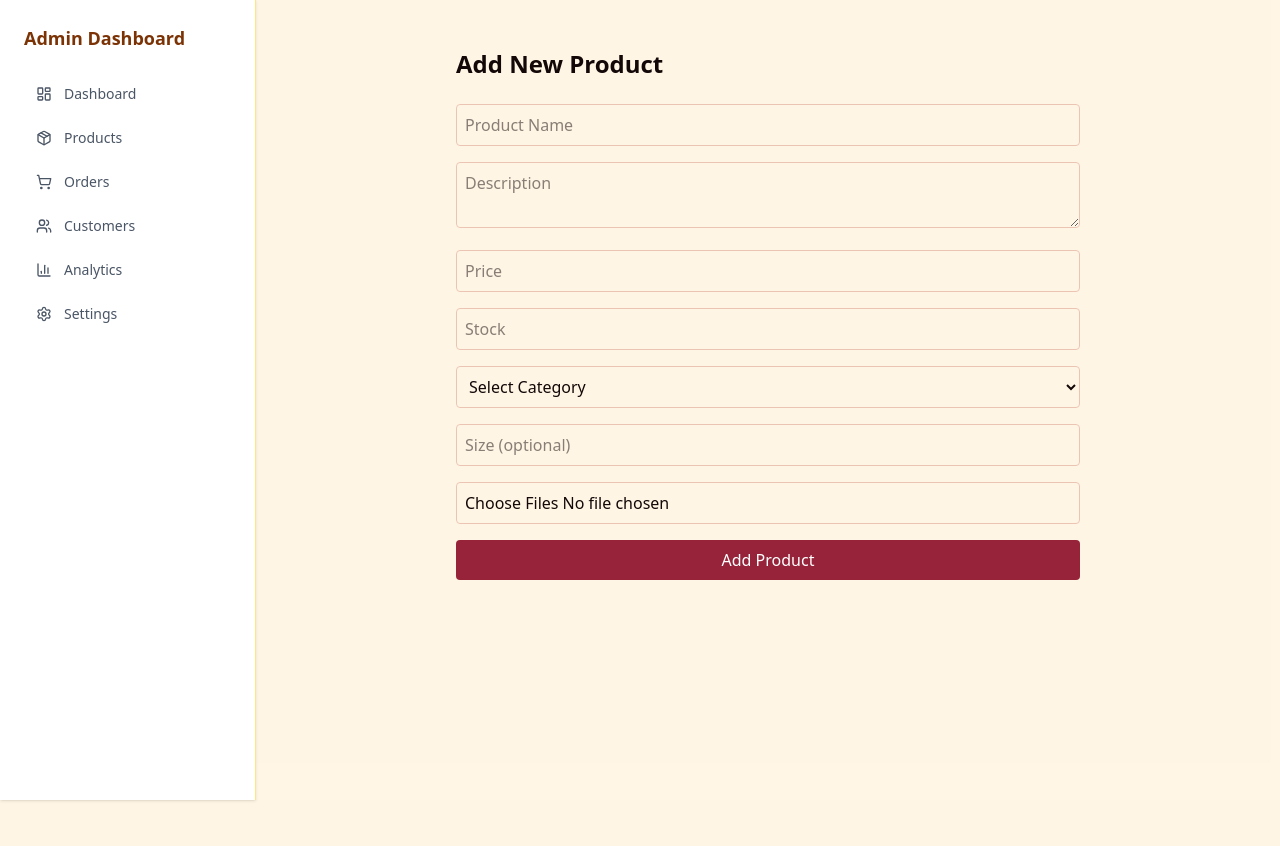
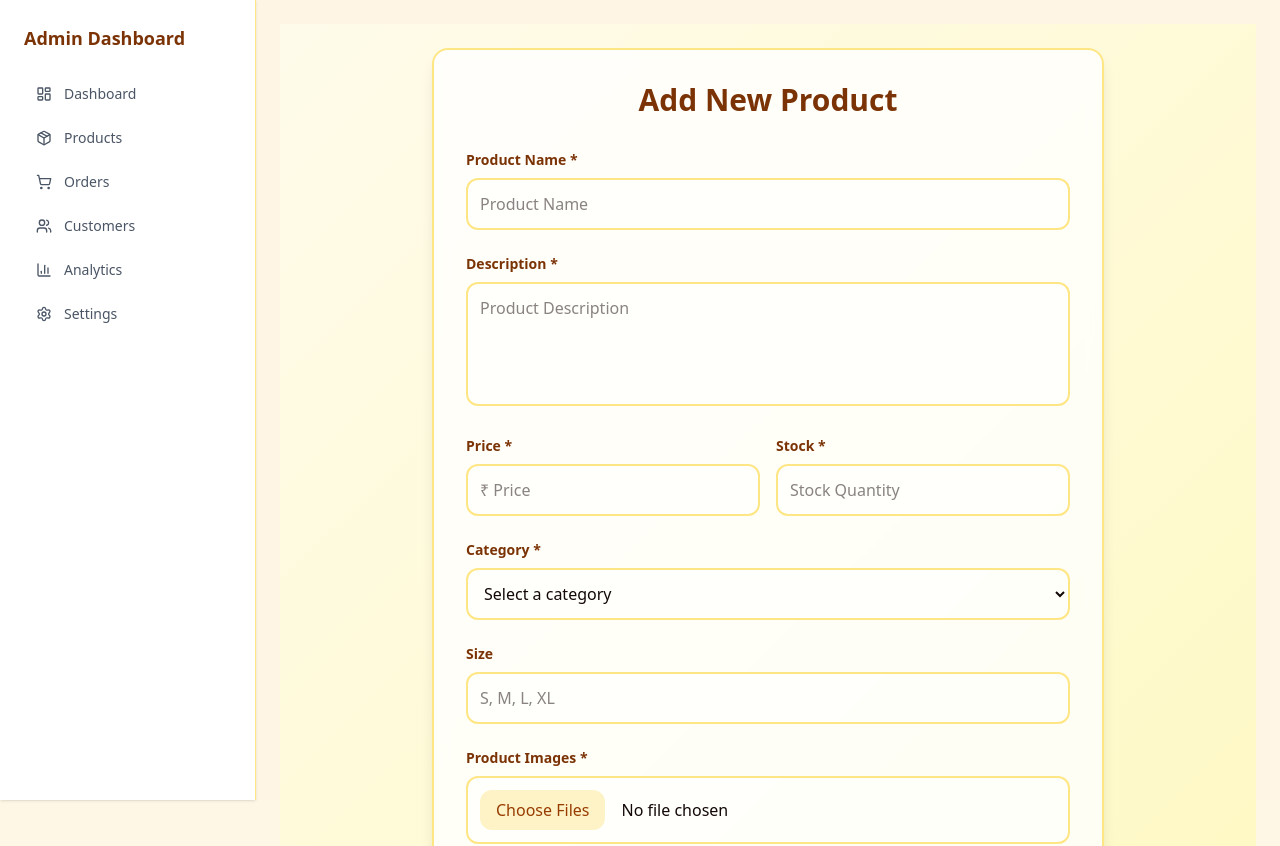
Before and after one commit to Sowdarjya/ecomm_business, a Next.js app: page /admin/products/new in a window 1280 px wide. Shown: the top 846 px of the page. Before the commit the page ends 800 px from the top, so only its background shows below. Built offline with nearby package versions, Linux system fonts and the light colour scheme; what imagekit would draw is missing.

Commit message:
UI changes

```diff
--- a/app/admin/products/new/page.tsx
+++ b/app/admin/products/new/page.tsx
@@ -1,10 +1,23 @@
 "use client";
+
+import type React from "react";
 
 import { useState } from "react";
 import { createProduct } from "@/actions/product.action"; // adjust import
 
 export default function NewProductPage() {
   const [loading, setLoading] = useState(false);
+  const [selectedFile, setSelectedFile] = useState<File[] | null>(null);
+
+  const handleFileChange = (e: React.ChangeEvent<HTMLInputElement>) => {
+    const files = e.target.files;
+    if (files && files.length > 0) {
+      setSelectedFile(Array.from(files));
+      console.log("Selected files:", Array.from(files));
+    } else {
+      setSelectedFile(null);
+    }
+  };
 
   const handleSubmit = async (e: React.FormEvent<HTMLFormElement>) => {
     e.preventDefault();
@@ -17,7 +30,7 @@ export default function NewProductPage() {
     const stock = Number(formData.get("stock"));
     const category = formData.get("category") as string;
     const size = formData.get("size") as string | undefined;
-    const images = formData.getAll("images") as File[];
+    const images = selectedFile ?? [];
 
     const res = await createProduct(
       name,
@@ -35,77 +48,128 @@ export default function NewProductPage() {
       alert("✅ Product created successfully!");
       e.currentTarget.reset();
     } else {
-      alert("❌ Error creating product.");
+      alert("❌ Failed to create product. Please try again.");
     }
   };
 
   return (
-    <div className="max-w-2xl mx-auto p-6">
-      <h1 className="text-2xl font-bold mb-6">Add New Product</h1>
+    <div className="min-h-screen bg-gradient-to-br from-amber-50 to-yellow-100 p-6">
+      <div className="max-w-2xl mx-auto">
+        <div className="bg-white/80 backdrop-blur-sm rounded-xl shadow-lg border-2 border-amber-200 p-8">
+          <div className="text-center mb-8">
+            <h1 className="text-3xl font-bold text-amber-900 mb-2 font-bengali">
+              Add New Product
+            </h1>
+          </div>
 
-      <form onSubmit={handleSubmit} className="space-y-4">
+          <form onSubmit={handleSubmit} className="space-y-6">
+            <div className="space-y-2">
+              <label className="block text-sm font-semibold text-amber-900 font-bengali">
+                Product Name *
+              </label>
               <input
                 type="text"
                 name="name"
                 placeholder="Product Name"
                 required
-          className="w-full border p-2 rounded"
+                className="w-full border-2 border-amber-200 p-3 rounded-lg focus:border-amber-400 focus:ring-2 focus:ring-amber-200 transition-all bg-white/50"
               />
+            </div>
 
+            <div className="space-y-2">
+              <label className="block text-sm font-semibold text-amber-900 font-bengali">
+                Description *
+              </label>
               <textarea
                 name="description"
-          placeholder="Description"
+                placeholder="Product Description"
                 required
-          className="w-full border p-2 rounded"
+                rows={4}
+                className="w-full border-2 border-amber-200 p-3 rounded-lg focus:border-amber-400 focus:ring-2 focus:ring-amber-200 transition-all bg-white/50 resize-none"
               />
+            </div>
 
+            <div className="grid grid-cols-1 md:grid-cols-2 gap-4">
+              <div className="space-y-2">
+                <label className="block text-sm font-semibold text-amber-900 font-bengali">
+                  Price *
+                </label>
                 <input
                   type="number"
                   name="price"
-          placeholder="Price"
+                  placeholder="₹ Price"
                   step="0.01"
                   required
-          className="w-full border p-2 rounded"
+                  className="w-full border-2 border-amber-200 p-3 rounded-lg focus:border-amber-400 focus:ring-2 focus:ring-amber-200 transition-all bg-white/50"
                 />
+              </div>
 
+              <div className="space-y-2">
+                <label className="block text-sm font-semibold text-amber-900 font-bengali">
+                  Stock *
+                </label>
                 <input
                   type="number"
                   name="stock"
-          placeholder="Stock"
+                  placeholder="Stock Quantity"
                   required
-          className="w-full border p-2 rounded"
+                  className="w-full border-2 border-amber-200 p-3 rounded-lg focus:border-amber-400 focus:ring-2 focus:ring-amber-200 transition-all bg-white/50"
                 />
+              </div>
+            </div>
 
-        <select name="category" required className="w-full border p-2 rounded">
-          <option value="">Select Category</option>
+            <div className="space-y-2">
+              <label className="block text-sm font-semibold text-amber-900 font-bengali">
+                Category *
+              </label>
+              <select
+                name="category"
+                required
+                className="w-full border-2 border-amber-200 p-3 rounded-lg focus:border-amber-400 focus:ring-2 focus:ring-amber-200 transition-all bg-white/50"
+              >
+                <option value="">Select a category</option>
                 <option value="CLOTHING">Clothing</option>
                 <option value="ACCESSORIES">Accessories</option>
               </select>
+            </div>
 
+            <div className="space-y-2">
+              <label className="block text-sm font-semibold text-amber-900 font-bengali">
+                Size
+              </label>
               <input
                 type="text"
                 name="size"
-          placeholder="Size (optional)"
-          className="w-full border p-2 rounded"
+                placeholder="S, M, L, XL"
+                className="w-full border-2 border-amber-200 p-3 rounded-lg focus:border-amber-400 focus:ring-2 focus:ring-amber-200 transition-all bg-white/50"
               />
+            </div>
 
+            <div className="space-y-2">
+              <label className="block text-sm font-semibold text-amber-900 font-bengali">
+                Product Images *
+              </label>
               <input
                 type="file"
                 name="images"
                 multiple
                 accept="image/*"
                 required
-          className="w-full border p-2 rounded"
+                onChange={handleFileChange}
+                className="w-full border-2 border-amber-200 p-3 rounded-lg focus:border-amber-400 focus:ring-2 focus:ring-amber-200 transition-all bg-white/50 file:mr-4 file:py-2 file:px-4 file:rounded-lg file:border-0 file:bg-amber-100 file:text-amber-800 hover:file:bg-amber-200"
               />
+            </div>
 
             <button
               type="submit"
               disabled={loading}
-          className="w-full bg-primary text-white p-2 rounded hover:bg-primary/90"
+              className="w-full bg-gradient-to-r from-amber-600 to-yellow-600 text-white p-4 rounded-lg hover:from-amber-700 hover:to-yellow-700 transition-all duration-300 font-bold text-lg font-bengali disabled:opacity-50 disabled:cursor-not-allowed shadow-lg hover:shadow-xl"
             >
-          {loading ? "Uploading..." : "Add Product"}
+              {loading ? "Uploading..." : "Create Product"}
             </button>
           </form>
         </div>
+      </div>
+    </div>
   );
 }
--- a/app/admin/products/page.tsx
+++ b/app/admin/products/page.tsx
@@ -1,36 +1,73 @@
-import { getProducts } from "@/actions/product.action"; // adjust path
+import { getProducts } from "@/actions/product.action";
 import Image from "next/image";
 
 export default async function Products() {
-  // server action directly called at build/request time
   const products = await getProducts();
 
-  console.log("products", products);
+  return (
+    <div className="min-h-screen bg-gradient-to-br from-amber-50 to-yellow-100 p-6">
+      <div className="max-w-7xl mx-auto">
+        <div className="text-center mb-8">
+          <h1 className="text-4xl font-bold text-amber-900 mb-2 font-bengali">
+            Our Product Collection
+          </h1>
+        </div>
 
-  return (
-    <div className="p-6">
-      <h1 className="text-2xl font-bold mb-4">All Products</h1>
-      <div className="grid grid-cols-1 md:grid-cols-3 gap-6">
+        <div className="grid grid-cols-1 md:grid-cols-2 lg:grid-cols-3 xl:grid-cols-4 gap-6">
           {products.map((product: any) => (
             <div
               key={product.id}
-            className="border p-4 rounded-lg shadow-sm hover:shadow-md transition"
+              className="bg-white/80 backdrop-blur-sm border-2 border-amber-200 p-6 rounded-xl shadow-lg hover:shadow-xl transition-all duration-300 hover:scale-105 hover:border-amber-300"
             >
               {product.images?.length > 0 && (
+                <div className="relative overflow-hidden rounded-lg mb-4">
                   <Image
-                src={product.images[0]}
+                    src={product.images[0] || "/placeholder.svg"}
                     alt={product.name}
                     width={300}
                     height={200}
-                className="rounded-md object-cover"
+                    className="w-full h-48 object-cover transition-transform duration-300 hover:scale-110"
                   />
+                  <div className="absolute inset-0 bg-gradient-to-t from-amber-900/20 to-transparent"></div>
+                </div>
               )}
-            <h2 className="text-lg font-semibold mt-2">{product.name}</h2>
-            <p className="text-gray-600">{product.description}</p>
-            <p className="font-bold mt-2">${product.price}</p>
-            <p className="text-sm text-gray-500">Stock: {product.stock}</p>
+
+              <div className="space-y-3">
+                <h2 className="text-xl font-bold text-amber-900 font-bengali line-clamp-2">
+                  {product.name}
+                </h2>
+                <p className="text-amber-700 text-sm line-clamp-3 leading-relaxed">
+                  {product.description}
+                </p>
+
+                <div className="flex justify-between items-center pt-2 border-t border-amber-200">
+                  <div className="text-right">
+                    <p className="text-2xl font-bold text-emerald-700">
+                      ₹{product.price}
+                    </p>
+                    <p className="text-sm text-amber-600 font-bengali">
+                      stock: {product.stock}
+                    </p>
+                  </div>
+
+                  <button className="bg-gradient-to-r from-amber-600 to-yellow-600 text-white px-4 py-2 rounded-lg hover:from-amber-700 hover:to-yellow-700 transition-all duration-300 font-bengali text-sm">
+                    Update Product
+                  </button>
+                </div>
+              </div>
             </div>
           ))}
+        </div>
+
+        {products.length === 0 && (
+          <div className="text-center py-16">
+            <div className="text-6xl mb-4">🛍️</div>
+            <h3 className="text-2xl font-bold text-amber-900 mb-2 font-bengali">
+              কোন পণ্য পাওয়া যায়নি
+            </h3>
+            <p className="text-amber-700">No products found</p>
+          </div>
+        )}
       </div>
     </div>
   );
```
Also changed, not shown: 1 other file (tests, documents, lock files or other folders). Lines whose indentation alone changed are shown as unchanged.
